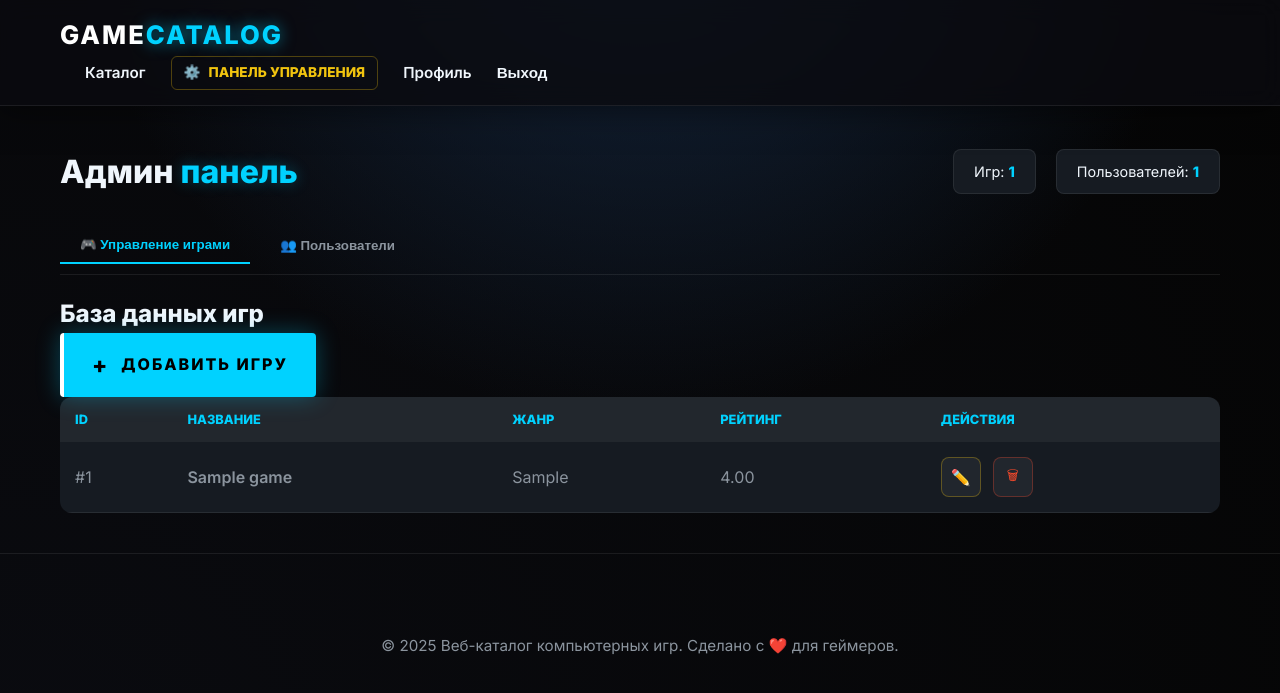
After one commit to C0ffee-Hunter/game_site, a Django app: page /dashboard/ in a window 1280 px wide. The commit adds this page. Shown: the top 693 px of the page. Run offline with Django 5.2, Linux system fonts and the light colour scheme; a user stored in the database is signed in; tables that the repository leaves empty hold one stand-in row (values such as "Sample post").

Commit message:
Final version

```diff
--- a/mysite/shopapp/static/games/css/style.css
+++ b/mysite/shopapp/static/games/css/style.css
@@ -709,3 +709,186 @@ body {
 .auth-footer { margin-top: 30px; text-align: center; color: var(--text-muted); font-size: 0.9rem; }
 .link-accent { color: var(--accent); text-decoration: none; font-weight: bold; margin-left: 5px; }
 .link-accent:hover { text-decoration: underline; }
+
+/* --- ГЛАВНАЯ КНОПКА ДОБАВЛЕНИЯ --- */
+.btn-cyber-add {
+    position: relative;
+    display: inline-flex;
+    align-items: center;
+    background: var(--accent);
+    color: #000;
+    padding: 14px 28px;
+    border-radius: 4px; /* Острые углы для стиля милитари/киберпанк */
+    text-decoration: none;
+    font-weight: 800;
+    text-transform: uppercase;
+    letter-spacing: 2px;
+    overflow: hidden;
+    transition: 0.3s;
+    border-left: 4px solid #fff;
+    box-shadow: 0 0 20px var(--accent-glow);
+}
+
+.btn-cyber-add:hover {
+    background: #fff;
+    transform: scale(1.05);
+    box-shadow: 0 0 30px var(--accent);
+}
+
+.plus-icon {
+    font-size: 1.4rem;
+    margin-right: 12px;
+}
+
+/* Пульсация кнопки добавления */
+@keyframes cyber-pulse {
+    0% { box-shadow: 0 0 10px var(--accent-glow); }
+    50% { box-shadow: 0 0 25px var(--accent-glow); }
+    100% { box-shadow: 0 0 10px var(--accent-glow); }
+}
+.btn-cyber-add { animation: cyber-pulse 2s infinite; }
+
+
+/* --- КНОПКИ В ТАБЛИЦЕ (Шестигранники/Квадраты) --- */
+.action-group {
+    display: flex;
+    gap: 12px;
+}
+
+.admin-btn-hex {
+    width: 40px;
+    height: 40px;
+    display: flex;
+    align-items: center;
+    justify-content: center;
+    background: rgba(255, 255, 255, 0.05);
+    border: 1px solid var(--glass-border);
+    border-radius: 8px;
+    cursor: pointer;
+    transition: all 0.4s cubic-bezier(0.175, 0.885, 0.32, 1.275);
+    text-decoration: none;
+}
+
+/* Стиль кнопки РЕДАКТИРОВАТЬ */
+.admin-btn-hex.edit {
+    color: var(--gold);
+    border-color: rgba(241, 196, 15, 0.3);
+}
+
+.admin-btn-hex.edit:hover {
+    background: var(--gold);
+    color: #000;
+    transform: translateY(-3px) rotate(15deg);
+    box-shadow: 0 5px 15px rgba(241, 196, 15, 0.4);
+}
+
+/* Стиль кнопки УДАЛИТЬ */
+.admin-btn-hex.delete {
+    color: var(--danger);
+    border-color: rgba(255, 75, 43, 0.3);
+}
+
+.admin-btn-hex.delete:hover {
+    background: var(--danger);
+    color: #fff;
+    transform: translateY(-3px) scale(1.1);
+    box-shadow: 0 5px 15px rgba(255, 75, 43, 0.4);
+    border-radius: 50%; /* Превращается в круг при наведении */
+}
+
+/* Анимация иконки внутри при наведении */
+.admin-btn-hex:hover .icon {
+    animation: wiggle 0.5s ease infinite;
+}
+
+@keyframes wiggle {
+    0% { transform: rotate(0deg); }
+    25% { transform: rotate(10deg); }
+    75% { transform: rotate(-10deg); }
+    100% { transform: rotate(0deg); }
+}
+
+/* Кнопка в навигации */
+.admin-nav-link {
+    color: var(--gold) !important; /* Золотой цвет для админа */
+    font-weight: 800 !important;
+    border: 1px solid rgba(241, 196, 15, 0.3);
+    padding: 5px 12px;
+    border-radius: 6px;
+    font-size: 0.85rem;
+    transition: 0.3s;
+}
+
+.admin-nav-link:hover {
+    background: rgba(241, 196, 15, 0.1);
+    box-shadow: 0 0 10px rgba(241, 196, 15, 0.3);
+}
+
+.gear-icon {
+    margin-right: 5px;
+    display: inline-block;
+}
+
+.admin-nav-link:hover .gear-icon {
+    animation: rotateGear 2s linear infinite;
+}
+
+@keyframes rotateGear {
+    from { transform: rotate(0deg); }
+    to { transform: rotate(360deg); }
+}
+
+/* Блок быстрого доступа на главной */
+.admin-quick-access {
+    background: rgba(241, 196, 15, 0.05);
+    border: 1px solid rgba(241, 196, 15, 0.2);
+    padding: 20px 30px;
+    border-radius: 15px;
+    display: flex;
+    justify-content: space-between;
+    align-items: center;
+    margin-bottom: 30px;
+}
+
+.admin-info {
+    display: flex;
+    align-items: center;
+    gap: 15px;
+    color: var(--gold);
+    font-weight: 600;
+    font-size: 0.9rem;
+}
+
+/* Мигающая точка (статус) */
+.status-pulse {
+    width: 10px;
+    height: 10px;
+    background: var(--gold);
+    border-radius: 50%;
+    box-shadow: 0 0 10px var(--gold);
+    animation: statusBlink 1.5s infinite;
+}
+
+@keyframes statusBlink {
+    0% { opacity: 1; }
+    50% { opacity: 0.3; }
+    100% { opacity: 1; }
+}
+
+/* Большая кнопка Dashboard */
+.btn-admin-dash {
+    background: var(--gold);
+    color: #000;
+    padding: 10px 20px;
+    border-radius: 8px;
+    text-transform: uppercase;
+    font-size: 0.8rem;
+    font-weight: 800;
+    letter-spacing: 1px;
+}
+
+.btn-admin-dash:hover {
+    background: #fff;
+    box-shadow: 0 0 20px rgba(241, 196, 15, 0.5);
+    transform: translateY(-2px);
+}
--- /dev/null
+++ b/mysite/shopapp/templates/shopapp/admin_dashboard.html
@@ -0,0 +1,150 @@
+{% extends 'shopapp/base.html' %}
+
+{% block title %}Админ-панель | Control Center{% endblock %}
+
+{% block content %}
+<div class="admin-wrapper fade-in">
+    <div class="admin-header">
+        <h1>Админ <span>панель</span></h1>
+        <div class="stats-bar">
+            <div class="stat-item">Игр: <span>{{ total_games }}</span></div>
+            <div class="stat-item">Пользователей: <span>{{ total_users }}</span></div>
+        </div>
+    </div>
+
+    <!-- Вкладки -->
+    <div class="admin-tabs">
+        <button class="tab-btn active" onclick="openTab('games')">🎮 Управление играми</button>
+        <button class="tab-btn" onclick="openTab('users')">👥 Пользователи</button>
+    </div>
+
+    <!-- Секция Игр -->
+    <div id="games" class="tab-content active">
+        <div class="content-header">
+          <h2>База данных <span>игр</span></h2>
+            <a href="/admin/shopapp/game/add/" class="btn-cyber-add">
+              <span class="plus-icon">+</span>
+              <span class="btn-text">Добавить игру</span>
+              <div class="btn-glitch"></div>
+            </a>
+        </div>
+        <table class="cyber-table">
+            <thead>
+                <tr>
+                    <th>ID</th>
+                    <th>Название</th>
+                    <th>Жанр</th>
+                    <th>Рейтинг</th>
+                    <th>Действия</th>
+                </tr>
+            </thead>
+            <tbody>
+                {% for game in games %}
+                <tr>
+                    <td>#{{ game.game_id }}</td>
+                    <td class="text-white">{{ game.title }}</td>
+                    <td>{{ game.genre }}</td>
+                    <td class="text-accent">{{ game.rating }}</td>
+                    <td class="table-actions">
+    <div class="action-group">
+        <!-- Кнопка Редактировать -->
+        <a href="/admin/shopapp/game/{{ game.game_id }}/change/" class="admin-btn-hex edit" title="Редактировать">
+            <span class="icon">✏️</span>
+        </a>
+
+        <!-- Кнопка Удалить -->
+        <form action="{% url 'admin_delete_game' game.game_id %}" method="post" onsubmit="return confirm('Удалить игру из системы?')">
+            {% csrf_token %}
+            <button type="submit" class="admin-btn-hex delete" title="Стереть данные">
+                <span class="icon">🗑</span>
+            </button>
+        </form>
+    </div>
+</td>
+                </tr>
+                {% endfor %}
+            </tbody>
+        </table>
+    </div>
+
+    <!-- Секция Пользователей -->
+    <div id="users" class="tab-content">
+        <table class="cyber-table">
+            <thead>
+                <tr>
+                    <th>ID</th>
+                    <th>Email</th>
+                    <th>Роль</th>
+                    <th>Действие</th>
+                </tr>
+            </thead>
+            <tbody>
+                {% for u in users %}
+                <tr>
+                    <td>#{{ u.user_id }}</td>
+                    <td class="text-white">{{ u.email }}</td>
+                    <td><span class="role-tag {{ u.role }}">{{ u.role }}</span></td>
+                    <td>
+                        {% if u.user_id != user.user_id %}
+                        <form action="{% url 'admin_delete_user' u.user_id %}" method="post" onsubmit="return confirm('Удалить пользователя?')">
+                            {% csrf_token %}
+                            <button type="submit" class="btn btn-danger btn-sm">Удалить</button>
+                        </form>
+                        {% else %}
+                            <span class="text-muted">Это вы</span>
+                        {% endif %}
+                    </td>
+                </tr>
+                {% endfor %}
+            </tbody>
+        </table>
+    </div>
+</div>
+
+<script>
+function openTab(tabName) {
+    let contents = document.getElementsByClassName("tab-content");
+    let buttons = document.getElementsByClassName("tab-btn");
+    for (let i = 0; i < contents.length; i++) {
+        contents[i].classList.remove("active");
+        buttons[i].classList.remove("active");
+    }
+    document.getElementById(tabName).classList.add("active");
+    event.currentTarget.classList.add("active");
+}
+</script>
+
+<style>
+    .admin-wrapper { padding: 40px 0; }
+    .admin-header { display: flex; justify-content: space-between; align-items: center; margin-bottom: 30px; }
+    .admin-header h1 span { color: var(--accent); text-shadow: 0 0 15px var(--accent-glow); }
+
+    .stats-bar { display: flex; gap: 20px; }
+    .stat-item { background: var(--card-bg); padding: 10px 20px; border-radius: 8px; border: 1px solid var(--glass-border); font-size: 0.9rem; }
+    .stat-item span { color: var(--accent); font-weight: 800; }
+
+    /* Табы */
+    .admin-tabs { display: flex; gap: 10px; margin-bottom: 20px; border-bottom: 1px solid var(--glass-border); padding-bottom: 10px; }
+    .tab-btn { background: none; border: none; color: var(--text-muted); padding: 10px 20px; cursor: pointer; font-weight: 700; transition: 0.3s; }
+    .tab-btn.active { color: var(--accent); border-bottom: 2px solid var(--accent); }
+
+    .tab-content { display: none; }
+    .tab-content.active { display: block; animation: fadeIn 0.4s; }
+
+    /* Таблица */
+    .cyber-table { width: 100%; border-collapse: collapse; background: var(--card-bg); border-radius: 12px; overflow: hidden; }
+    .cyber-table th { padding: 15px; text-align: left; background: rgba(255,255,255,0.05); color: var(--accent); font-size: 0.8rem; text-transform: uppercase; }
+    .cyber-table td { padding: 15px; border-bottom: 1px solid var(--glass-border); color: var(--text-muted); }
+
+    .table-btns { display: flex; gap: 15px; align-items: center; }
+    .btn-delete-icon { background: none; border: none; cursor: pointer; font-size: 1.1rem; filter: grayscale(1); transition: 0.3s; }
+    .btn-delete-icon:hover { filter: grayscale(0); transform: scale(1.2); }
+
+    .role-tag { padding: 2px 8px; border-radius: 4px; font-size: 0.7rem; text-transform: uppercase; font-weight: 800; }
+    .role-tag.administrator { background: rgba(255, 75, 43, 0.2); color: var(--danger); }
+    .role-tag.player { background: rgba(0, 210, 255, 0.2); color: var(--accent); }
+
+    .content-actions { margin-bottom: 20px; }
+    .text-white { color: #fff; font-weight: 600; }
+</style>
+{% endblock %}
--- a/mysite/shopapp/templates/shopapp/base.html
+++ b/mysite/shopapp/templates/shopapp/base.html
@@ -16,6 +16,11 @@
             <a href="/" class="logo">Game<span>Catalog</span></a>
             <nav class="nav-links">
                 <a href="{% url 'index' %}" class="nav-item">Каталог</a>
+                {% if user.is_authenticated and user.role == 'administrator' %}
+                    <a href="{% url 'admin_dashboard' %}" class="nav-item admin-nav-link">
+                        <span class="gear-icon">⚙️</span> ПАНЕЛЬ УПРАВЛЕНИЯ
+                    </a>
+                {% endif %}
                 {% if user.is_authenticated %}
                     <a href="{% url 'profile' %}" class="nav-item">Профиль</a>
                     <form action="{% url 'logout' %}" method="post" style="display:inline;">
--- a/mysite/shopapp/urls.py
+++ b/mysite/shopapp/urls.py
@@ -13,4 +13,7 @@ urlpatterns = [
     path('profile/edit/', views.edit_profile_view, name='edit_profile'), # Новая строка
     path('favorite/add/<int:game_id>/', views.add_to_favorites, name='add_to_favorites'),
     path('favorite/remove/<int:game_id>/', views.remove_from_favorites, name='remove_from_favorites'),
+    path('dashboard/', views.admin_dashboard, name='admin_dashboard'),
+    path('dashboard/game/delete/<int:game_id>/', views.admin_delete_game, name='admin_delete_game'),
+    path('dashboard/user/delete/<int:user_id>/', views.admin_delete_user, name='admin_delete_user'),
 ]
--- a/mysite/shopapp/views.py
+++ b/mysite/shopapp/views.py
@@ -1,13 +1,12 @@
 from django.contrib.auth import login, logout, authenticate
-from .models import Game, Player, User
 from .forms import RegistrationForm
-from .models import Game
 from django.db.models import Q # Импортируем Q для сложного поиска
-from django.shortcuts import render, redirect, get_object_or_404
 from django.contrib.auth.decorators import login_required
 from .forms import ProfileEditForm
-from .models import Player
 from .forms import PlayerProfileForm
+from django.shortcuts import render, redirect, get_object_or_404
+from django.contrib.auth.decorators import user_passes_test
+from .models import Game, User, Player
 
 
 # Главная страница (Каталог)
@@ -180,3 +179,38 @@ def remove_from_favorites(request, game_id):
         game = get_object_or_404(Game, game_id=game_id)
         request.user.player.favorite_games.remove(game)
     return redirect(request.META.get('HTTP_REFERER', 'profile'))
+
+
+# Проверка: является ли пользователь администратором
+def is_admin(user):
+    return user.is_authenticated and user.role == 'administrator'
+
+
+@user_passes_test(is_admin)
+def admin_dashboard(request):
+    games = Game.objects.all().order_by('-game_id')
+    users = User.objects.all().order_by('-user_id')
+
+    context = {
+        'games': games,
+        'users': users,
+        'total_games': games.count(),
+        'total_users': users.count(),
+    }
+    return render(request, 'shopapp/admin_dashboard.html', context)
+
+
+@user_passes_test(is_admin)
+def admin_delete_game(request, game_id):
+    game = get_object_or_404(Game, game_id=game_id)
+    game.delete()
+    return redirect('admin_dashboard')
+
+
+@user_passes_test(is_admin)
+def admin_delete_user(request, user_id):
+    # Не даем админу удалить самого себя
+    if request.user.user_id != user_id:
+        user_to_delete = get_object_or_404(User, user_id=user_id)
+        user_to_delete.delete()
+    return redirect('admin_dashboard')
```
Also changed, not shown: mysite/shopapp/forms.py (+11 -1 lines).
